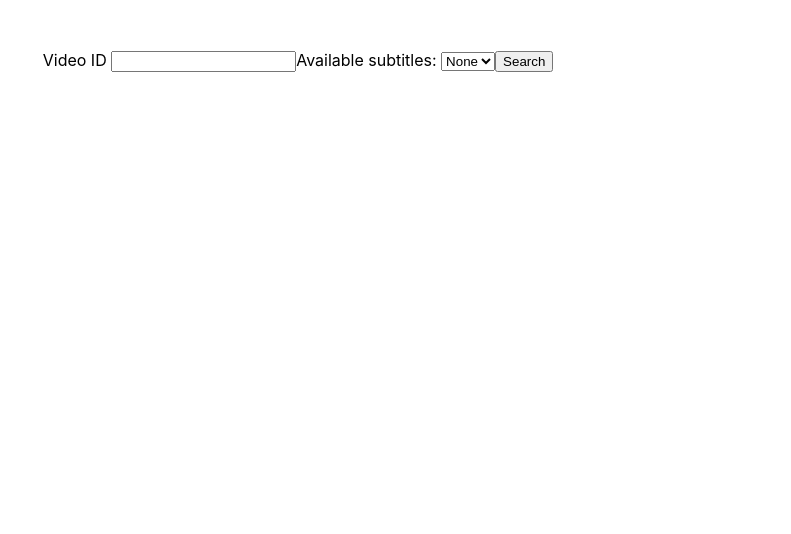
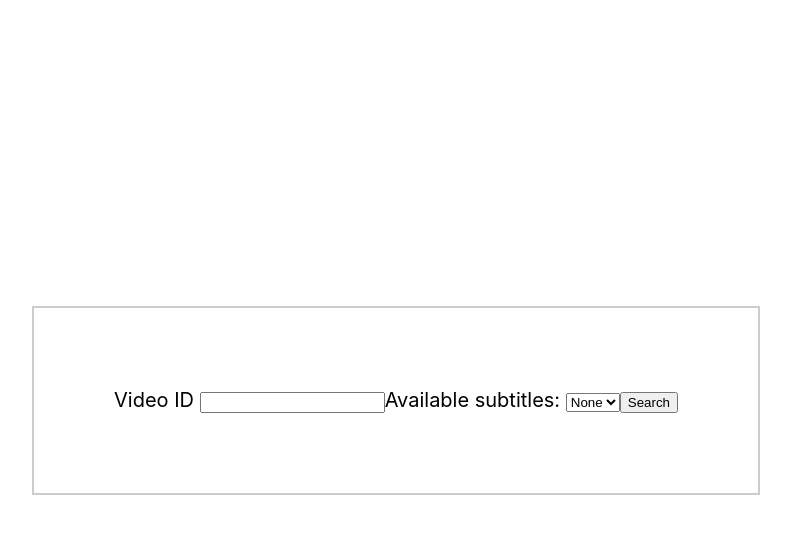
Before and after one commit to firstimedeveloper/firstimeLanguage, a React (Create React App) app in the folder ui/: page / in a window 1280 px wide. Shown: the top 534 px of the page, without its empty margins (244-1035 px from the left). Built offline with nearby package versions, Linux system fonts and the light colour scheme.

Commit message:
Now user is able to see the list of available subtitles after entering the video id.

```diff
--- a/ui/src/App.css
+++ b/ui/src/App.css
@@ -1,25 +1,39 @@
+html, body, #root {
+  height: 100%;
+  margin: 0;
+  font-size: 20px;
+}
+
 .App {
   text-align: center;
 }
 
 .wrapper {
+  padding: 80px;
+  border: 2px solid #ccc;
+}
+
+#root, .wrapper {
   display: grid;
-  margin-top: 50px;
+  /* margin-top: 50px;
   border-width: 1px;
   border-color: #282c34;
   grid-template-columns:
     minmax(1.2rem, 1fr)
     minmax(auto, 70ch)
-    minmax(1.2rem, 1fr);
+    minmax(1.2rem, 1fr); */
+  place-items: center;
 }
 
-table, form, div {
+
+
+/* table, form, div {
   grid-column: 2;
 }
 
 .time_subtitle {
   grid-column: 1;
-}
+} */
 
 .App-logo {
   height: 40vmin;
--- a/ui/src/App.js
+++ b/ui/src/App.js
@@ -34,6 +34,20 @@ const useDataApi = (initialUrl = "") => {
   return [{data, isLoading, isError}, setUrl];
 }
 
+const makeUrl = (action="list", id, lang, tlang) => {
+  let url = `https://junhyukhan.herokuapp.com/${action}}?id=${id}`
+  if (id === "") {
+    return ""
+  }
+  if (action === "new") {
+    if (lang === "") {
+      return ""
+    }
+    url += `&lang=${lang}&tlang=${tlang}`
+  }
+  return url
+}
+
 function Search(props) {
   const [id, setId] = useState('');
   const [lang, setLang] = useState('');
@@ -42,18 +56,29 @@ function Search(props) {
   // for fetching langList
   const [{ data, isLoading, isError }, doFetch] = useDataApi();
 
+  let defaultLang = ""
   const langListView = data ? (
-    data.track.map(line => (
-      <option key={line.langCode} value={line.langCode}>{line.langCode}</option>
-    ))
+    data.track.map((line,idx) => {
+      if (idx === 0) {
+        defaultLang = line.langCode
+      }
+      return <option key={line.langCode} value={line.langCode}>{line.langCode}</option>
+    })
   ) : (
     <option value="">Unavailable</option>
   );
 
-  const handleSubmit = async (e) => {
+  useEffect(() => {
+    try {setLang(data.track[0].langCode)} catch {}
+  }, [data])
+
+  const handleSubmit = (e) => {
     doFetch(`https://junhyukhan.herokuapp.com/list?id=${id}`);
-    console.log(data.track)
-    props.doFetch(`https://junhyukhan.herokuapp.com/new?id=${id}&lang=${lang}&tlang=${tlang}`);
+    if (lang !== "") {
+      props.doFetch(`https://junhyukhan.herokuapp.com/new?id=${id}&lang=${lang}&tlang=${tlang}`);
+    } else {
+
+    }
     e.preventDefault();
   }
 
```
